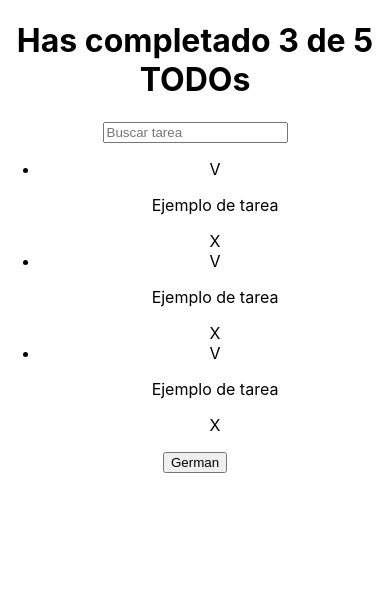
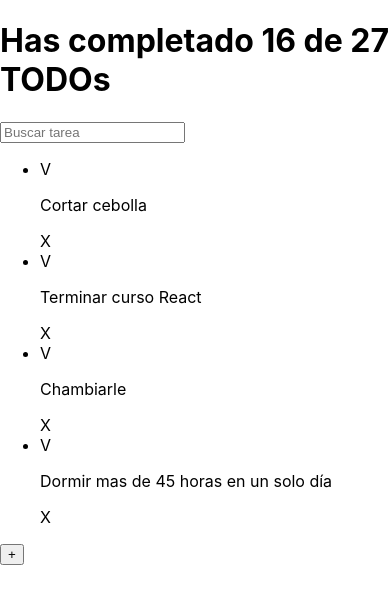
Before and after one commit to AdrianGerman/TODO-Machine, a React (Create React App) app: page / in a window 390 px wide. Shown: the top 604 px of the page. Built offline with nearby package versions, Linux system fonts and the light colour scheme.

Commit message:
responsive list

```diff
--- a/src/App.js
+++ b/src/App.js
@@ -4,21 +4,33 @@ import { TodoList } from "./TodoList";
 import { TodoItem } from "./TodoItem";
 import { CreateTodoBtn } from "./CreateTodoBtn";
 import "./App.css";
+import React from "react";
+
+const defaultTodos = [
+  { text: "Cortar cebolla", completed: true },
+  { text: "Terminar curso React", completed: false },
+  { text: "Chambiarle", completed: false },
+  { text: "Dormir mas de 45 horas en un solo día", completed: false },
+];
 
 function App() {
   return (
-    <div className="App">
-      <TodoCounter />
+    <React.Fragment>
+      <TodoCounter completed={16} total={27} />
       <TodoSearch />
 
       <TodoList>
-        <TodoItem />
-        <TodoItem />
-        <TodoItem />
+        {defaultTodos.map((todo) => (
+          <TodoItem
+            key={todo.text}
+            text={todo.text}
+            completed={todo.completed}
+          />
+        ))}
       </TodoList>
 
       <CreateTodoBtn />
-    </div>
+    </React.Fragment>
   );
 }
 
--- a/src/CreateTodoBtn.js
+++ b/src/CreateTodoBtn.js
@@ -1,5 +1,5 @@
 function CreateTodoBtn() {
-  return <button>German</button>;
+  return <button>+</button>;
 }
 
 export { CreateTodoBtn };
--- a/src/TodoCounter.js
+++ b/src/TodoCounter.js
@@ -1,5 +1,9 @@
-function TodoCounter() {
-  return <h1>Has completado 3 de 5 TODOs</h1>;
+function TodoCounter({ total, completed }) {
+  return (
+    <h1>
+      Has completado {completed} de {total} TODOs
+    </h1>
+  );
 }
 
 export { TodoCounter };
--- a/src/TodoItem.js
+++ b/src/TodoItem.js
@@ -1,8 +1,8 @@
-function TodoItem() {
+function TodoItem(props) {
   return (
     <li>
       <span>V</span>
-      <p>Ejemplo de tarea</p>
+      <p>{props.text}</p>
       <span>X</span>
     </li>
   );
--- a/src/TodoList.js
+++ b/src/TodoList.js
@@ -1,5 +1,5 @@
-function TodoList(props) {
-  return <ul>{props.children}</ul>;
+function TodoList({ children }) {
+  return <ul>{children}</ul>;
 }
 
 export { TodoList };
```
